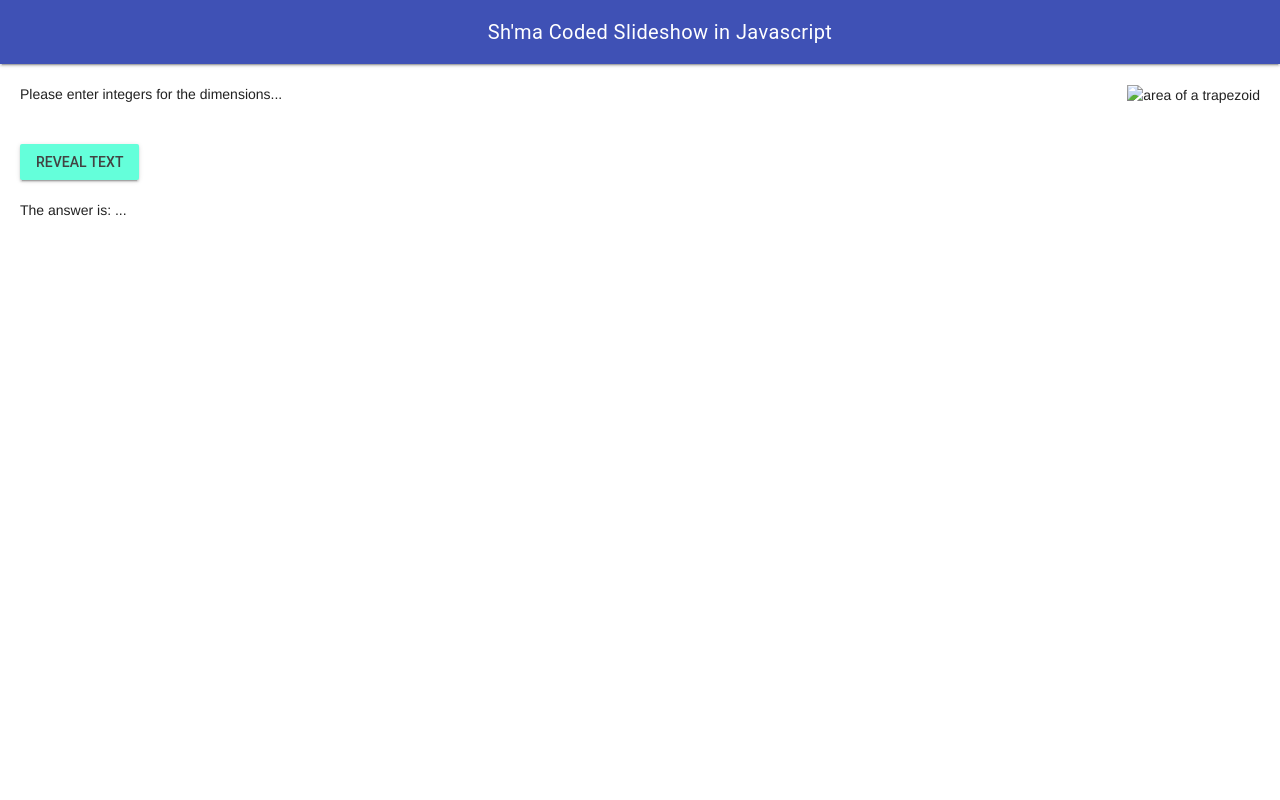
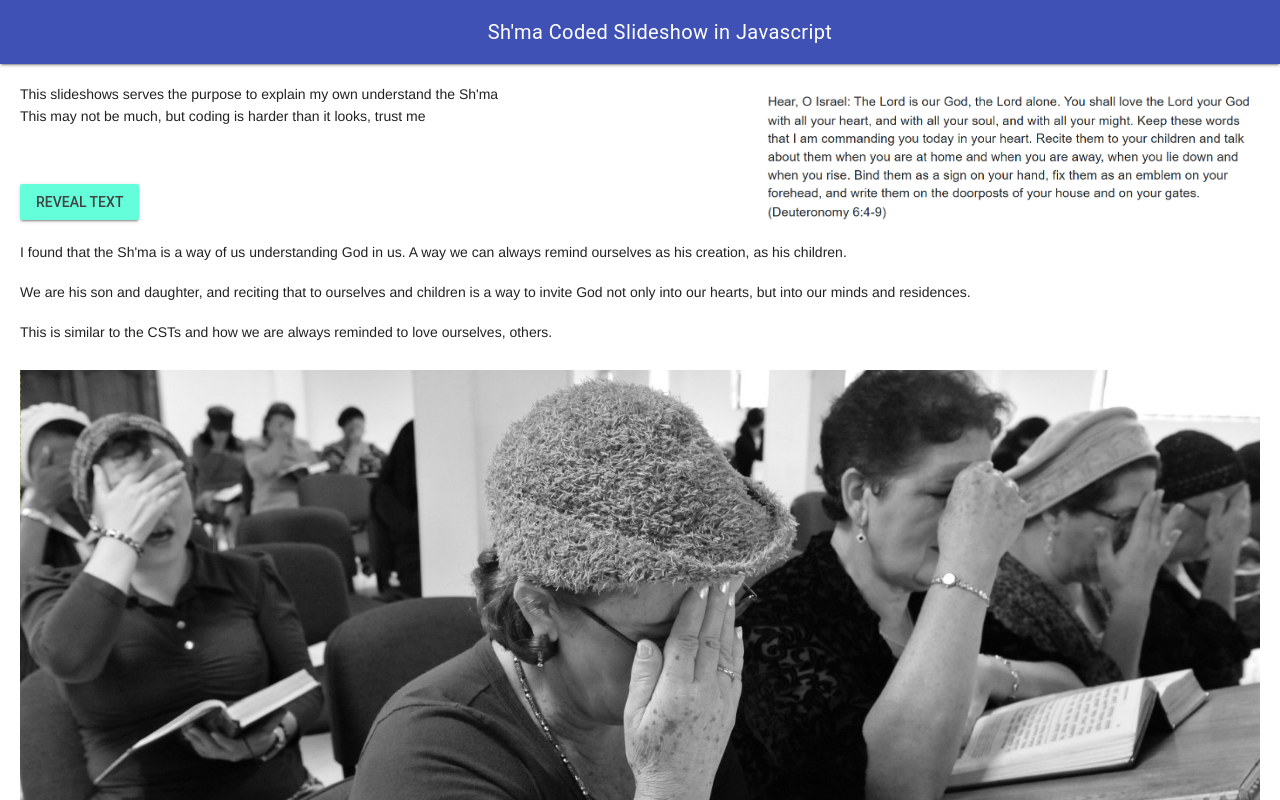
Before and after one commit to Gabriel-Zanardi/4.1---Religion-Assignment, a plain HTML site: page index.html in a window 1280 px wide. Both pictures are taken after a click on the button "REVEAL TEXT". Drawn offline with nearby package versions, Linux system fonts and the light colour scheme.

Commit message:
finished the assigment

```diff
--- a/index.html
+++ b/index.html
@@ -29,12 +29,14 @@
           </header>
           <main class="mdl-layout__content">
             <div class="right-image">
-              <img src="./images/placeholder"
-                alt="area of a trapezoid" />
+              <img src="./images/Sh'ma-writing.png"
+                alt="The English translation of the Sh'ma"
+                height = auto width = 500/>
             </div>
             <div class="page-content">
-              Please enter integers for the dimensions...
+              This slideshows serves the purpose to explain my own understand the Sh'ma
             </div>
+            <p> This may not be much, but coding is harder than it looks, trust me </p>
             <br>
             <br>
             <!-- Accent-colored raised button with ripple -->
@@ -47,7 +49,9 @@
             <br />
             <div class="page-content-answer">
               <div id="answer">
+                <br>
                 The answer is: ...
+                <br>
               </div>
             </div>
           </main>
--- a/js/script.js
+++ b/js/script.js
@@ -3,15 +3,10 @@
 "use strict"
 
 function myButtonClicked() {
-//input
-  const firstBase = document.getElementById("base-a").value
-  const secondBase = document.getElementById("base-b").value
-  const heightOfTrapezium = document.getElementById("height").value
-//process
-  const areaHalfway = (firstBase * secondBase) * heightOfTrapezium
-  const areaAnswer = areaHalfway / 2
-
-//output
-  document.getElementById("answer").innerHTML =
-  "The area of this trapezium is: " + areaAnswer + " mm²."
+  document.getElementById("answer").innerHTML = `
+    <p>I found that the Sh'ma is a way of us understanding God in us. A way we can always remind ourselves as his creation, as his children.</p>
+    <p>We are his son and daughter, and reciting that to ourselves and children is a way to invite God not only into our hearts, but into our minds and residences.</p>
+    <p>This is similar to the CSTs and how we are always reminded to love ourselves, others.</p>
+    <img src="./images/sh'ma-prayer-html.png" alt="Sh'ma prayer being performed" style="max-width: 100%; height: auto; margin-top: 10px;">
+  `;
 }
```
Also changed, not shown: images/Sh'ma-writing.png (added), images/sh'ma-prayer-html.png (added).
